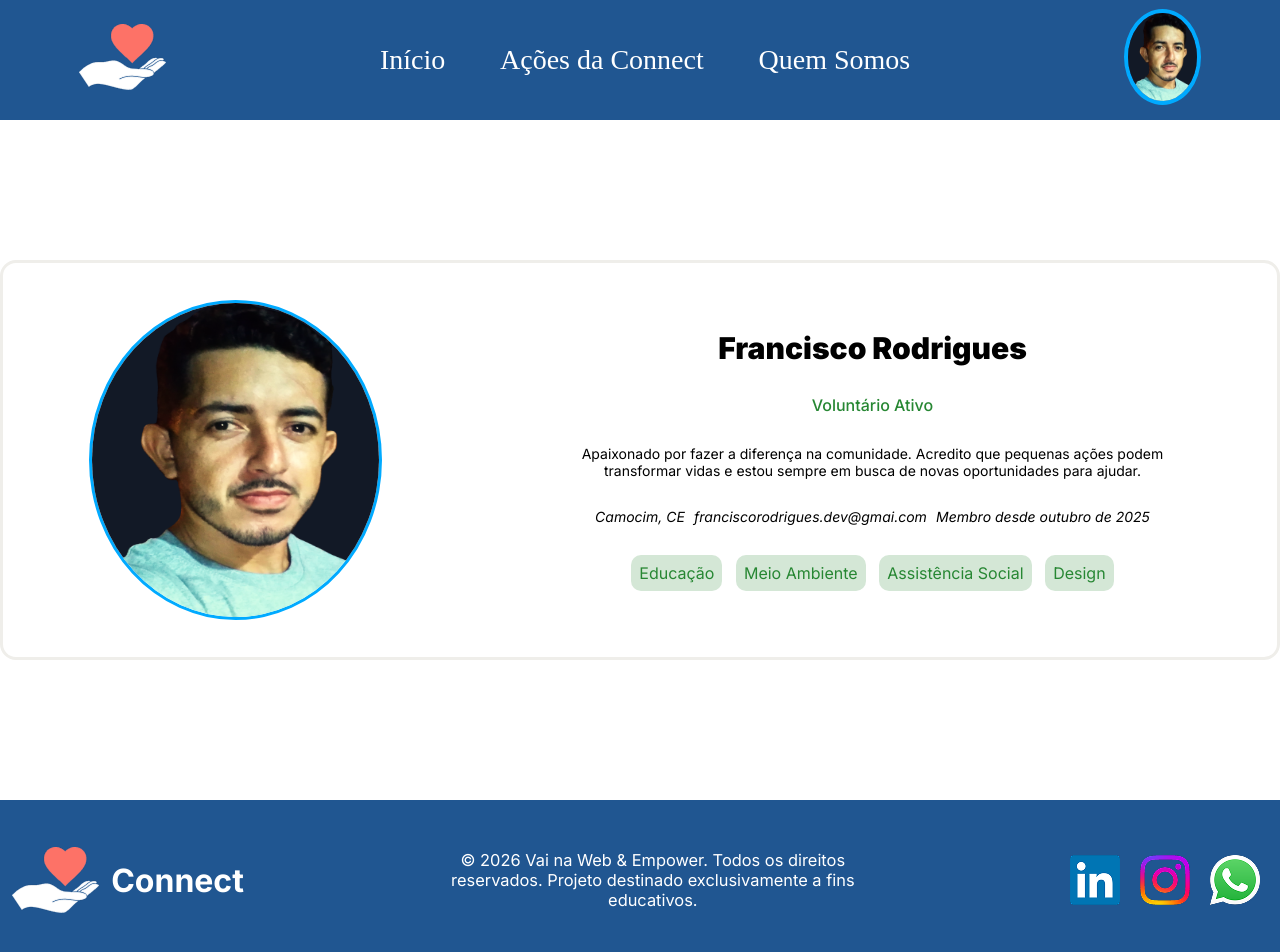
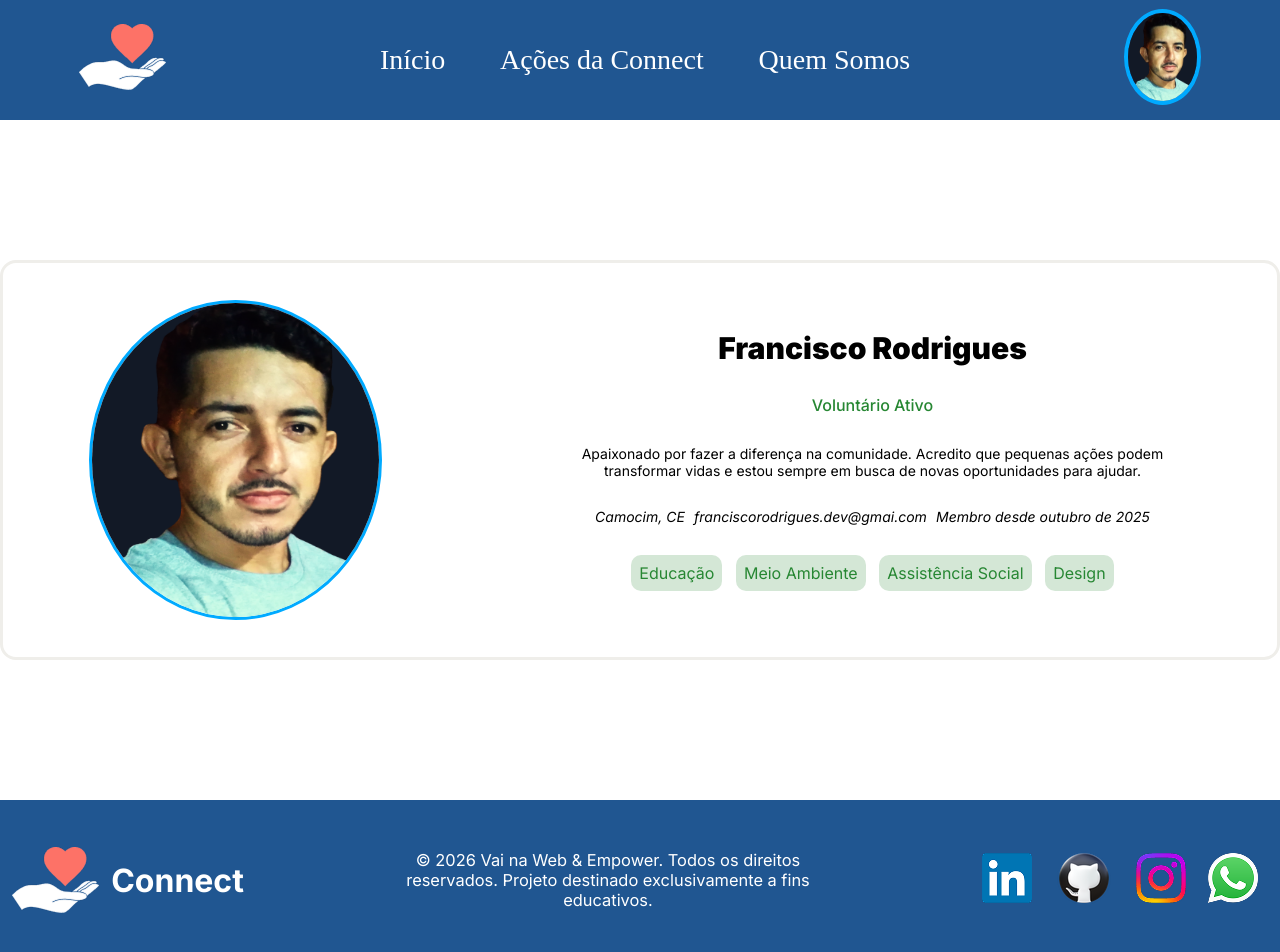
Before and after one commit to FranciscoRodrigues1/desafio-connect, a React (Vite) app: page /perfil in a window 1280 px wide. Shown: the top 952 px of the page. Built offline with nearby package versions, Linux system fonts and the light colour scheme; a web font is replaced by a local one.

Commit message:
inserindo elementos ao footer

```diff
--- a/src/components/Footer/Footer.jsx
+++ b/src/components/Footer/Footer.jsx
@@ -2,6 +2,7 @@ import ImgFooter from "../../assets/logo.png";
 import ImgLinkedin from "../../assets/linkedin.png";
 import ImgInstagran from "../../assets/instagram.png";
 import ImgWhatsapp from "../../assets/whatsapp.png";
+import Github from "../../assets/Github.png"
 import Styles from "./Footer.module.scss";
 
 function Footer() {
@@ -18,9 +19,10 @@ function Footer() {
       </p>
 
       <section className={Styles.redesSociais}>
-        <img src={ImgLinkedin} alt="imagem da rede social Linkedin" />
-        <img src={ImgInstagran} alt="imagem da rede social instagram" />
-        <img src={ImgWhatsapp} alt="imagem da rede social whatsapp" />
+        <a href="https://www.linkedin.com/in/franciscorodriguesdev/"  target="_blank"><img src={ImgLinkedin} alt="imagem da rede social Linkedin" /></a>
+        <a href="https://github.com/FranciscoRodrigues1" target="_blank"><img src={Github} alt="Imagem da rede social Github" /></a>
+        <a href="https://www.instagram.com/keltonrodrigues_/" target="_blank"><img src={ImgInstagran} alt="imagem da rede social instagram" /></a>
+        <a href="https://wa.me/+5588992765611 " target="_blank"><img src={ImgWhatsapp} alt="imagem da rede social whatsapp" /></a>
       </section>
     </footer>
   );
--- a/src/components/Footer/Footer.module.scss
+++ b/src/components/Footer/Footer.module.scss
@@ -33,9 +33,10 @@
 
 .redesSociais {
     // border: solid yellow;
-    width: 18%;
+    width: 25%;
     display: flex;
     justify-content: space-evenly;
+    align-items: center;
 }
 
 
```
Also changed, not shown: src/assets/Github.png (added).
